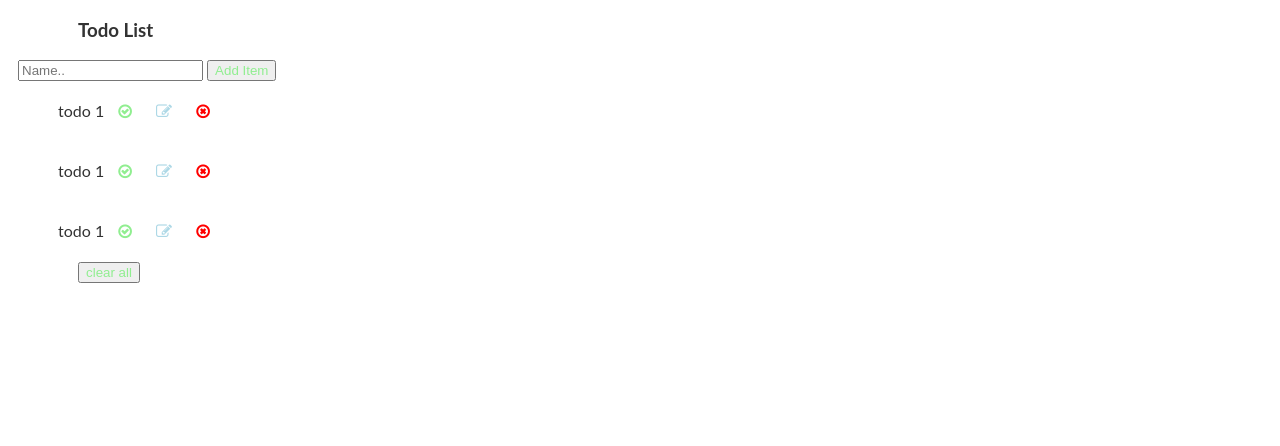
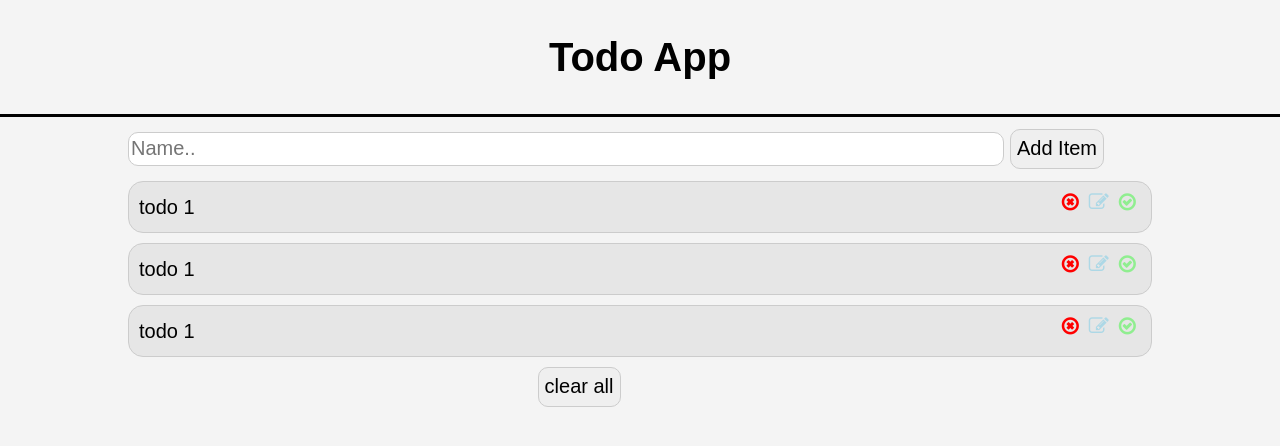
Before and after one commit to Ayobamiu/ayobamiu.github.io, a plain HTML site: page index.html in a window 1280 px wide. Drawn offline with Linux system fonts and the light colour scheme.

Commit message:
Re-Designed

```diff
--- a/app.css
+++ b/app.css
@@ -1,52 +1,93 @@
 * {
-  box-sizing: border-box;
+  font-size: 20px;
 }
 body {
-  background: #fff;
-  color: #333;
-  font-family: Lato, sans-serif;
-}
-h3 {
-  margin-left: 60px;
+  font: 20px/1.5 Arial, Helvetica, sans-serif;
+  margin: 0;
+  padding: 0;
+  background-color: #f4f4f4;
 }
 
+.container {
+  width: 80%;
+  margin: auto;
+  overflow: hidden;
+}
+header {
+  min-height: 20px;
+  border-bottom: black 3px solid;
+}
+header h1 {
+  text-align: center;
+  font-size: 40px;
+}
 ul {
   margin: 0;
   padding: 0;
-  list-style-type: none;
 }
-ul li {
-  position: relative;
-  padding: 12px 8px 12px 40px;
+article#main-col {
+  float: left;
+  width: 65%;
+  margin: 15px;
+}
+ul#todos li {
+  list-style: none;
+  padding: 10px;
+  border: #cccccc solid 1px;
+  border-radius: 15px;
+  margin-bottom: 10px;
+  background: #e6e6e6;
+}
+input {
+  width: 85%;
+  height: 30px;
+  margin: 15px 0;
+  border: #cccccc solid 1px;
+  border-radius: 10px;
 }
 
-.fa {
-  position: relative;
-  right: 0;
-  top: 0;
-  margin: 10px;
+button {
+  height: 40px;
+  width: auto;
+  border: #cccccc solid 1px;
+  border-radius: 10px;
 }
-button {
+
+button#clear-all {
+  text-align: center;
+  justify-items: center;
+  margin-left: 40%;
+}
+
+li {
+  display: block;
+  min-height: 25px;
+}
+li span {
+  display: inline;
+}
+i {
+  display: inline;
+  float: right;
+  margin: 0 5px;
+}
+#todo-done {
   color: lightgreen;
 }
 
-.container {
-  display: block;
-  width: 100%;
-  margin: 10px;
-  box-sizing: border-box;
+#edit {
+  color: lightblue;
 }
-.clear-all {
-  margin-left: 60px;
-  text-align: center;
-}
-#todo-done{
-    color: lightgreen;
+#delete {
+  color: red;
 }
 
-#edit{
-    color: lightblue;
+@media (max-width: 880px) {
+  button {
+    margin-bottom: 10px;
+    margin-left: 35%;
+  }
+  input {
+    margin: 10px 20px;
+  }
 }
-#delete{
-    color: red;
-}
--- a/index.html
+++ b/index.html
@@ -3,41 +3,41 @@
   <head>
     <meta charset="UTF-8" />
     <meta name="viewport" content="width=device-width, initial-scale=1.0" />
+    <meta name="description" content="Manage your daily todos" />
+    <meta name="author" content="Ayobami Usman" />
     <link
       rel="stylesheet"
       href="https://cdnjs.cloudflare.com/ajax/libs/font-awesome/4.7.0/css/font-awesome.min.css"
     />
     <link rel="stylesheet" href="app.css" />
-    <title>Document</title>
+    <title>Todo App</title>
   </head>
   <body>
+    <header>
+      <div class="container">
+        <h1>Todo App</h1>
+      </div>
+    </header>
     <div id="todo-list" class="container">
-      <h3>Todo List</h3>
       <form id="add-todo">
         <input placeholder="Name.." type="text" id="add" />
         <button>Add Item</button>
       </form>
-      <ul>
+      <ul id="todos">
         <li class="todo">
-          <span >
-            todo 1
-          </span>
+          <span>todo 1</span>
           <i id="todo-done" class="fa fa-check-circle-o"></i>
           <i id="edit" class="fa fa-edit"></i>
           <i id="delete" class="fa fa-times-circle-o"></i>
         </li>
         <li class="todo">
-          <span>
-            todo 1
-          </span>
+          <span>todo 1</span>
           <i id="todo-done" class="fa fa-check-circle-o"></i>
           <i id="edit" class="fa fa-edit"></i>
           <i id="delete" class="fa fa-times-circle-o"></i>
         </li>
         <li class="todo">
-          <span>
-            todo 1
-          </span>
+          <span>todo 1</span>
           <i id="todo-done" class="fa fa-check-circle-o"></i>
           <i id="edit" class="fa fa-edit"></i>
           <i id="delete" class="fa fa-times-circle-o"></i>
```
